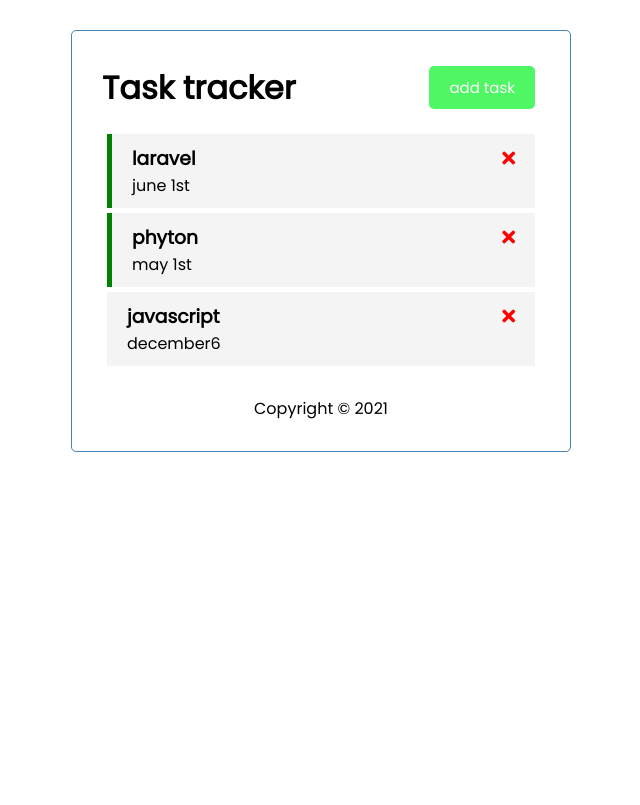
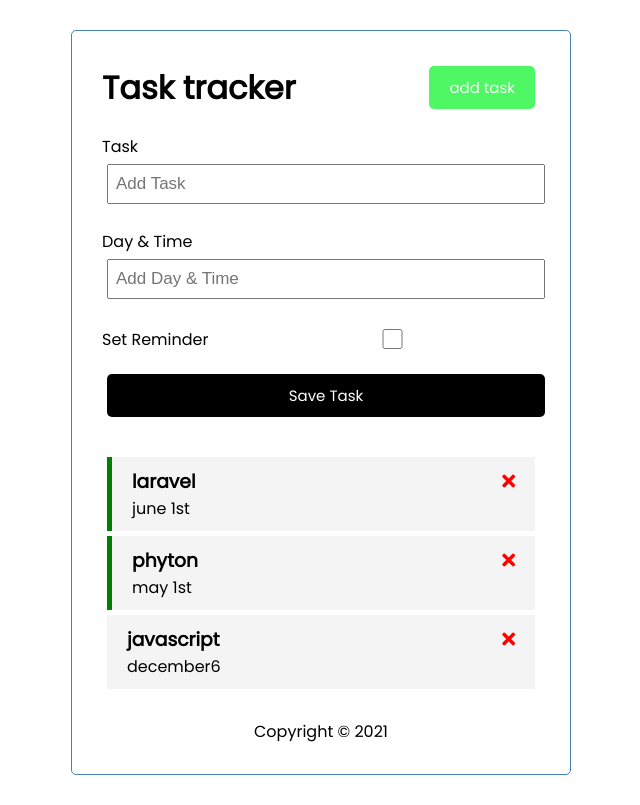
Before and after one commit to Paulson05/vue-crash-course, a Vue app in the folder task/: page / in a window 1280 px wide. Shown: the whole page, without its empty margins (319-959 px from the left). Built offline with nearby package versions, Linux system fonts and the light colour scheme.

Commit message:
adde form template

```diff
--- a/task/src/App.vue
+++ b/task/src/App.vue
@@ -1,6 +1,7 @@
 <template>
   <div class="container">
     <Header title="Task tracker"/>
+    <AddTask/>
     <Tasks :tasks = "tasks" />
     <Footer />
   </div>
@@ -8,6 +9,7 @@
 
 <script>
 import Header from '@/components/Header'
+import AddTask from '@/components/AddTask'
 import Tasks from '@/components/Tasks'
 import Footer from '@/components/Footer'
 
@@ -16,7 +18,8 @@
   components: {
     Header,
     Tasks,
-    Footer
+    Footer,
+    AddTask
 
   },
   data () {
--- /dev/null
+++ b/task/src/components/AddTask.vue
@@ -0,0 +1,66 @@
+<template>
+    <form @submit="onSubmit" class="add-form">
+    <div class="form-control">
+      <label>Task</label>
+      <input type="text" v-model="text" name="text" placeholder="Add Task" />
+    </div>
+    <div class="form-control">
+      <label>Day & Time</label>
+      <input
+        type="text"
+        v-model="day"
+        name="day"
+        placeholder="Add Day & Time"
+      />
+    </div>
+    <div class="form-control form-control-check">
+      <label>Set Reminder</label>
+      <input type="checkbox" v-model="reminder" name="reminder" />
+    </div>
+
+    <input type="submit" value="Save Task" class="btn btn-block" />
+  </form>
+</template>
+
+<script>
+export default {
+     name: 'AddTask'
+}
+</script>
+
+<style scoped>
+.add-form {
+  margin-bottom: 40px;
+}
+
+.form-control {
+  margin: 20px 0;
+}
+
+.form-control label {
+  display: block;
+}
+
+.form-control input {
+  width: 100%;
+  height: 40px;
+  margin: 5px;
+  padding: 3px 7px;
+  font-size: 17px;
+}
+
+.form-control-check {
+  display: flex;
+  align-items: center;
+  justify-content: space-between;
+}
+
+.form-control-check label {
+  flex: 1;
+}
+
+.form-control-check input {
+  flex: 2;
+  height: 20px;
+}
+</style>
```
